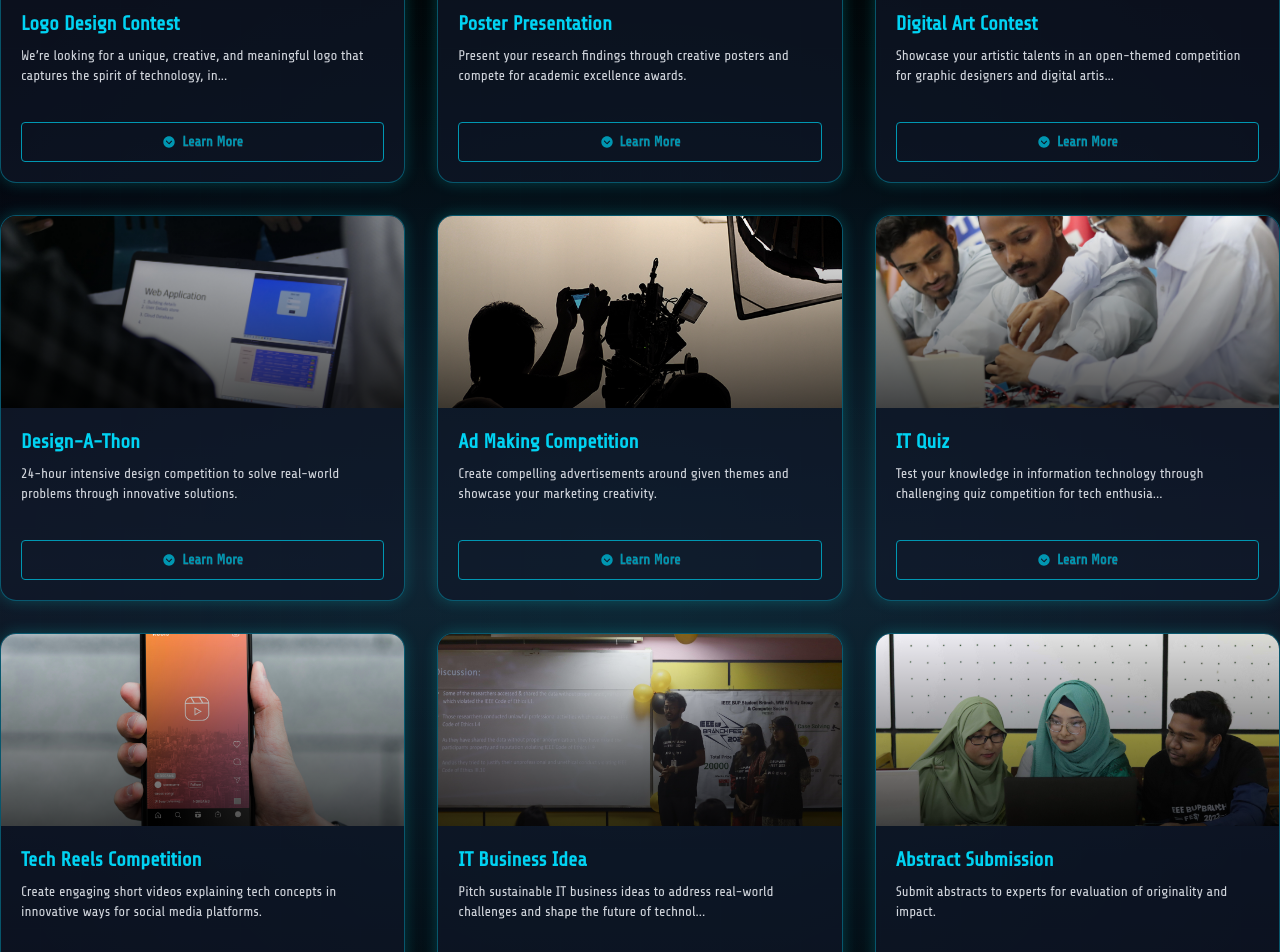
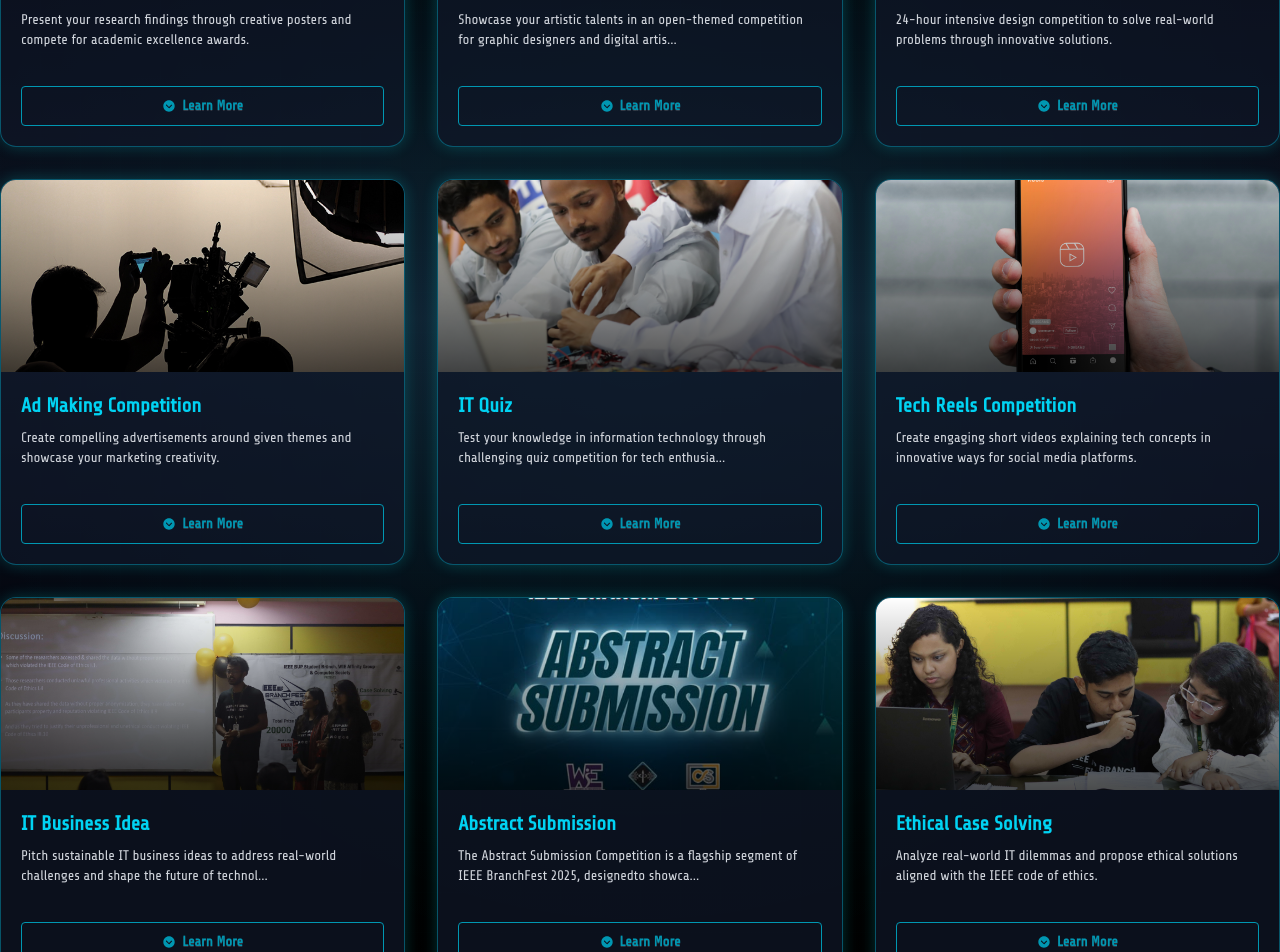
Before and after one commit to tamimMuntakim/BUP-IEEE-Branch-Fest-2025, a React (Vite) app: page / in a window 1280 px wide. Shown: the part 1840-2792 px from the top of the page. Built offline with nearby package versions, Linux system fonts and the light colour scheme.

Commit message:
abstract submission added

```diff
--- a/src/Components/Competitions.jsx
+++ b/src/Components/Competitions.jsx
@@ -7,24 +7,24 @@ import design_a_thon from "../assets/Photos/design_a_thron_resized.jpg";
 import ad_making_competition from "../assets/Photos/ad_making_resized.jpg";
 import it_quiz from "../assets/Photos/it_quiz_resized.JPG";
 import it_business_idea from "../assets/Photos/it_business_resized.JPG";
-import abstract_submission from "../assets/Photos/abstract_submission_resized.jpg";
+import abstract_submission from "../assets/Photos/abstract_submission_resized.png";
 import tech_reels_competition from "../assets/Photos/reel_resized.png";
 import ethical_case_solving from "../assets/Photos/ethical_case_resized.jpg";
-import logo_design from "../assets/Photos/logo_design.png"
+import logo_design from "../assets/Photos/logo_design.png";
 
 const Competitions = () => {
     const competitions = [
-        {
-            title: "Logo Design Contest",
-            image: logo_design,
-            description:
-                "We’re looking for a unique, creative, and meaningful logo that captures the spirit of technology, innovation, and creativity— the essence of BranchFest!",
-            registrationDeadline: "2025-11-08",
-            rulebookLink:
-                "https://drive.google.com/file/d/1pSw5nrAeep7jzkeHSMpxcCA-eVS-8jFe/view",
-            registrationLink:
-                "https://forms.gle/NY5cAt8zL5YjJdv99",
-        },
+        // {
+        //     title: "Logo Design Contest",
+        //     image: logo_design,
+        //     description:
+        //         "We're looking for a unique, creative, and meaningful logo that captures the spirit of technology, innovation, and creativity— the essence of BranchFest!",
+        //     registrationDeadline: "2025-11-08",
+        //     rulebookLink:
+        //         "https://drive.google.com/file/d/1pSw5nrAeep7jzkeHSMpxcCA-eVS-8jFe/view",
+        //     registrationLink:
+        //         "https://forms.gle/NY5cAt8zL5YjJdv99",
+        // },
         {
             title: "Poster Presentation",
             image: poster_presentation,
@@ -93,13 +93,11 @@ const Competitions = () => {
         {
             title: "Abstract Submission",
             image: abstract_submission,
-            description:
-                "Submit abstracts to experts for evaluation of originality and impact.",
-            registrationDeadline: "2025-02-15",
+            description: `The Abstract Submission Competition is a flagship segment of IEEE BranchFest 2025, designedto showcase innovative research ideas and real-world applications of Artificial Intelligence (AI). Organized under the IEEE BUP Student Branch, this event encourages creative thinking,problem-solving, and collaboration among students and professionals across Bangladesh. The competition consists of two rounds: Online Qualifier and On-Site Final`,
+            registrationDeadline: "2025-11-16",
             rulebookLink:
-                "https://example.com/rulebook/abstract-submission.pdf",
-            registrationLink:
-                "https://example.com/register/abstract-submission",
+                "https://drive.google.com/file/d/1N_pVaiNIFz0l1_UIj-jcr889Z6mVVBFC/view?usp=drive_link",
+            registrationLink: "https://forms.gle/RherQjZowWSEGFJUA",
         },
         {
             title: "Ethical Case Solving",
--- a/src/Components/LatestUpdate.jsx
+++ b/src/Components/LatestUpdate.jsx
@@ -2,6 +2,11 @@ import React, { useState, useEffect } from "react";
 
 // Updated to be an array of updates. The component will now cycle through all items.
 const latestUpdateData = [
+    {
+        news: "Call for Abstracts! Deadline: November 16th, 2025",
+        redirect_to: "https://forms.gle/RherQjZowWSEGFJUA",
+        redirecting_text: "Register Now",
+    },
     {
         news: "Become a Campus Ambassador for IEEE BranchFest 2025. Deadline: November 12th, 2025",
         redirect_to: "https://forms.gle/LUmYJGWcqtswAzNg6",
--- a/src/Pages/Home.jsx
+++ b/src/Pages/Home.jsx
@@ -5,7 +5,7 @@ import Competitions from "../Components/Competitions";
 import PartnerWithUs from "../Components/PartnerWithUs";
 import HallOfFame from "../Components/HallOfFame";
 import JobFair from "../Components/JobFair";
-import UnderConstruction from "../Components/UnderConstruction";
+// import UnderConstruction from "../Components/UnderConstruction";
 import EstimatedPartners from "../Components/EstimatedPartners";
 import Contact from "../Components/Contact";
 import LatestUpdate from "../Components/LatestUpdate";
@@ -34,7 +34,7 @@ const Home = () => {
     }, [location.hash]);
     return (
         <div>
-            <UnderConstruction></UnderConstruction>
+            {/* <UnderConstruction></UnderConstruction> */}
             <LatestUpdate></LatestUpdate>
             <Hero></Hero>
             <About></About>
```
Also changed, not shown: src/assets/Photos/abstract_submission_resized.png (added).
